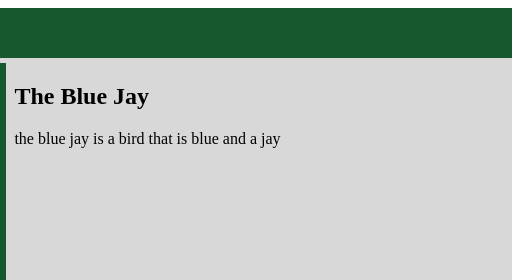
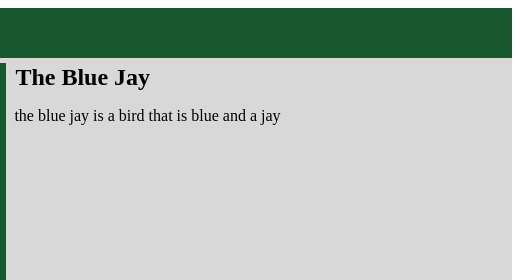
Before and after one commit to SVBransky/DogwoodCanyonCenter, a plain HTML site: page index.html in a window 1280 px wide. Shown: the top 280 px of the page, 760-1280 px from the left. Drawn offline with Linux system fonts and the light colour scheme.

Commit message:
Update index.html

```diff
--- a/index.html
+++ b/index.html
@@ -53,6 +53,12 @@ header {
 	padding-top: 15px;
   padding-left: 15px;
   font-size: 22px;
+}
+h2{
+	margin: 0;
+	padding-top: 1px;
+	padding-left: 1px;
+
 }
 
 #body {
```
